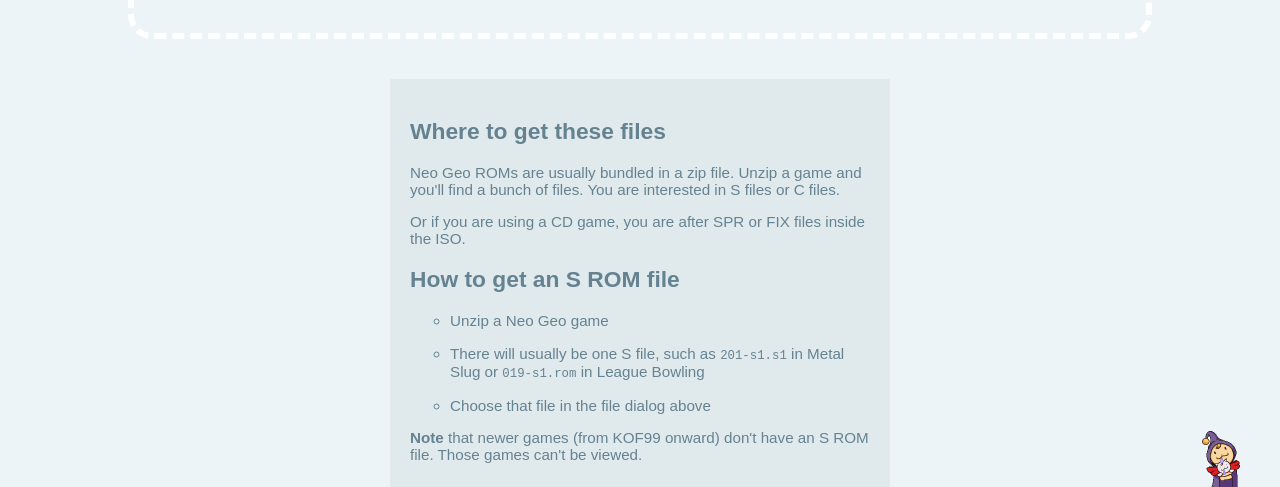
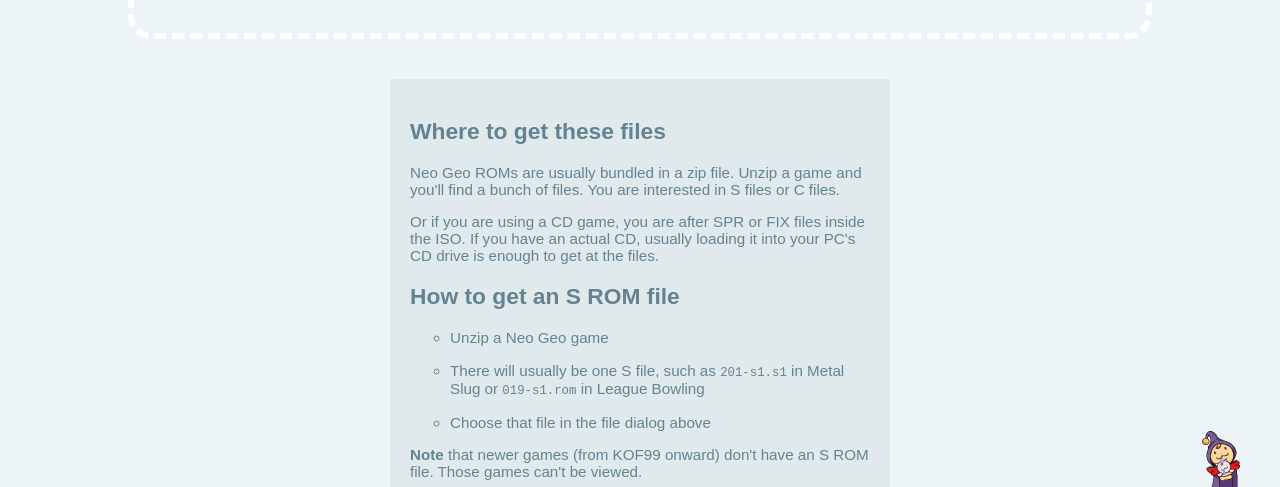
Before and after one commit to city41/neospriteviewer, a Gatsby site: page / in a window 1280 px wide. Both pictures are taken after a click on the button "help". Shown: the part 313-800 px from the top of the page. Built offline with nearby package versions, Linux system fonts and the light colour scheme; Gatsby itself is replaced by a stand-in of ours.

Commit message:
README and instructional: more CD stuff

```diff
--- a/src/components/nullState.tsx
+++ b/src/components/nullState.tsx
@@ -37,7 +37,10 @@ const NullState: React.StatelessComponent<NullStateProps> = ({ className }) => {
                     Neo Geo ROMs are usually bundled in a zip file. Unzip a game and you'll find a bunch of files. You are interested in S
                     files or C files.
                 </p>
-                <p>Or if you are using a CD game, you are after SPR or FIX files inside the ISO.</p>
+                <p>
+                    Or if you are using a CD game, you are after SPR or FIX files inside the ISO. If you have an actual CD, usually loading
+                    it into your PC's CD drive is enough to get at the files.
+                </p>
                 <h2>How to get an S ROM file</h2>
                 <ul>
                     <li>Unzip a Neo Geo game</li>
```
Also changed, not shown: README.md.
